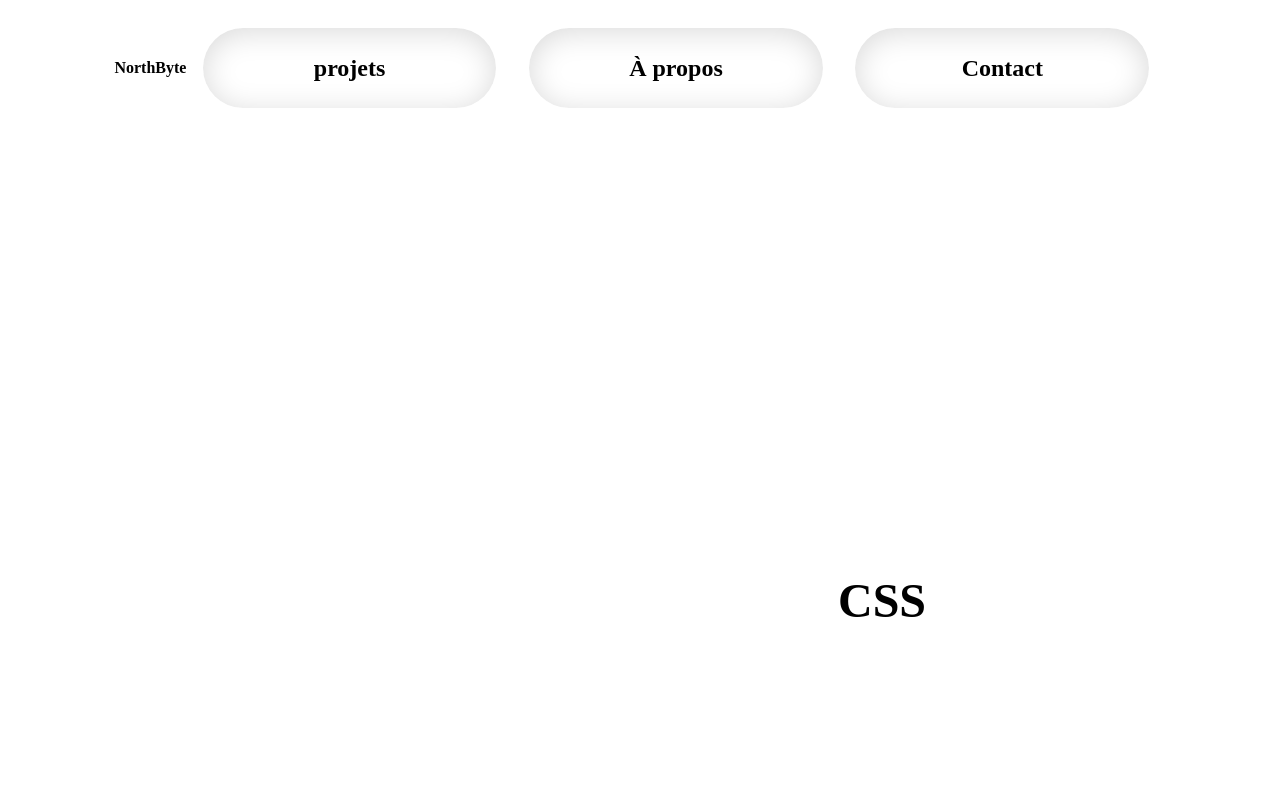
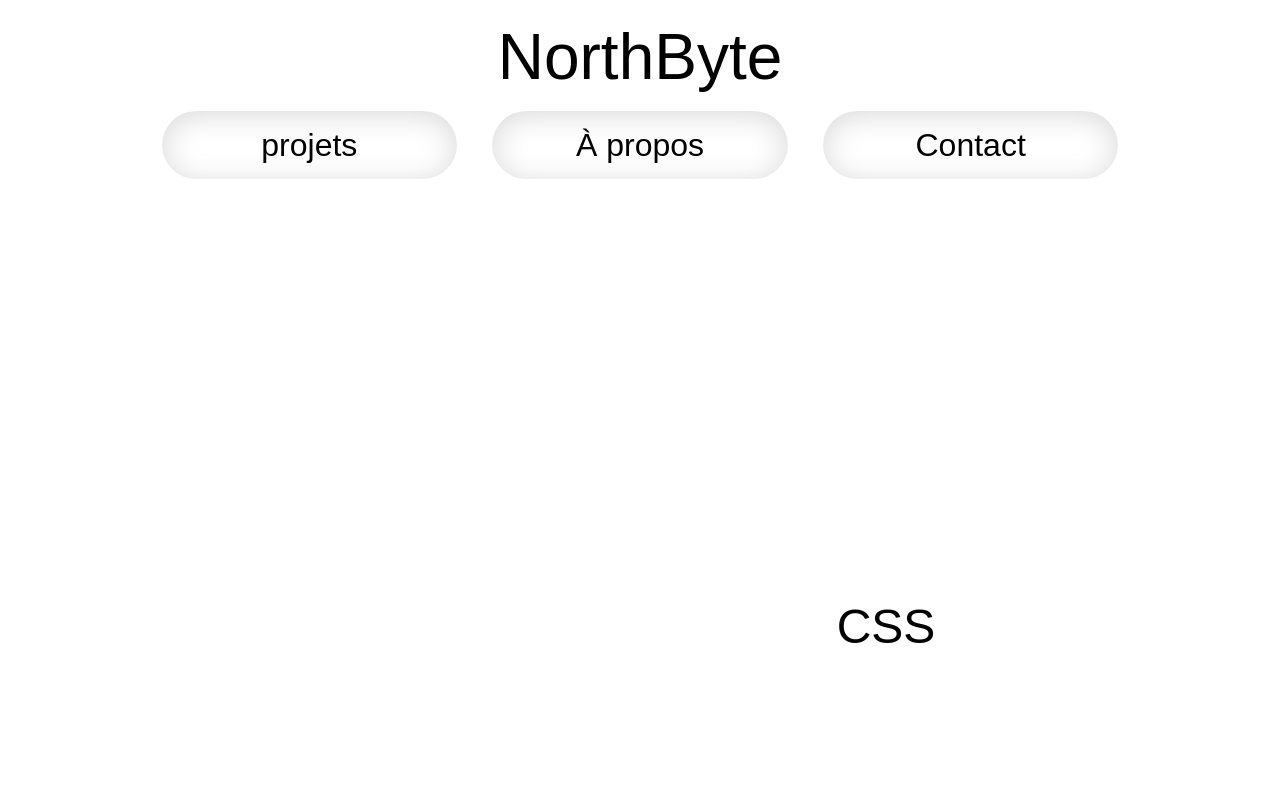
Before and after one commit to Wesleydu29/NorthByte, a plain HTML site: page front/index.html in a window 1280 px wide. Shown: the top 800 px of the page. Drawn offline with Linux system fonts and the light colour scheme; a web font is replaced by a local one.

Commit message:
modification du style du header et de la police

```diff
--- a/front/style.css
+++ b/front/style.css
@@ -1,8 +1,13 @@
+* {
+    margin: 0;
+    padding: 0;
+    box-sizing: border-box;
+}
 
 body {
     padding: 20px;
-    font-family: "Alyamama", serif;
-    font-weight: 700;
+    font-family: "Cal Sans", sans-serif;
+    font-weight: 400;
     overflow-x: hidden;
 }
 
@@ -10,17 +15,22 @@ header {
     position: sticky;
     top: 20px;
     width: 100%;
-    height: 10vh;
+    height: 20vh;
     display: flex;
+    flex-direction: column;
     justify-content: center;
     align-items: center;
     z-index: 1;
+    gap: 1em;
+}
+header p {
+    font-size: 4em;
 }
 
 .navbar{
     position: relative;
     width: 80%;
-    height: 100%;
+    height: 50%;
     display: flex;
     justify-content: space-around;
     align-items: center;
@@ -42,7 +52,7 @@ header {
 
 }
 .navbar a {
-    font-size: 1.5em;
+    font-size: 2em;
     color: black;
     cursor: pointer;
     text-decoration: none;
```
